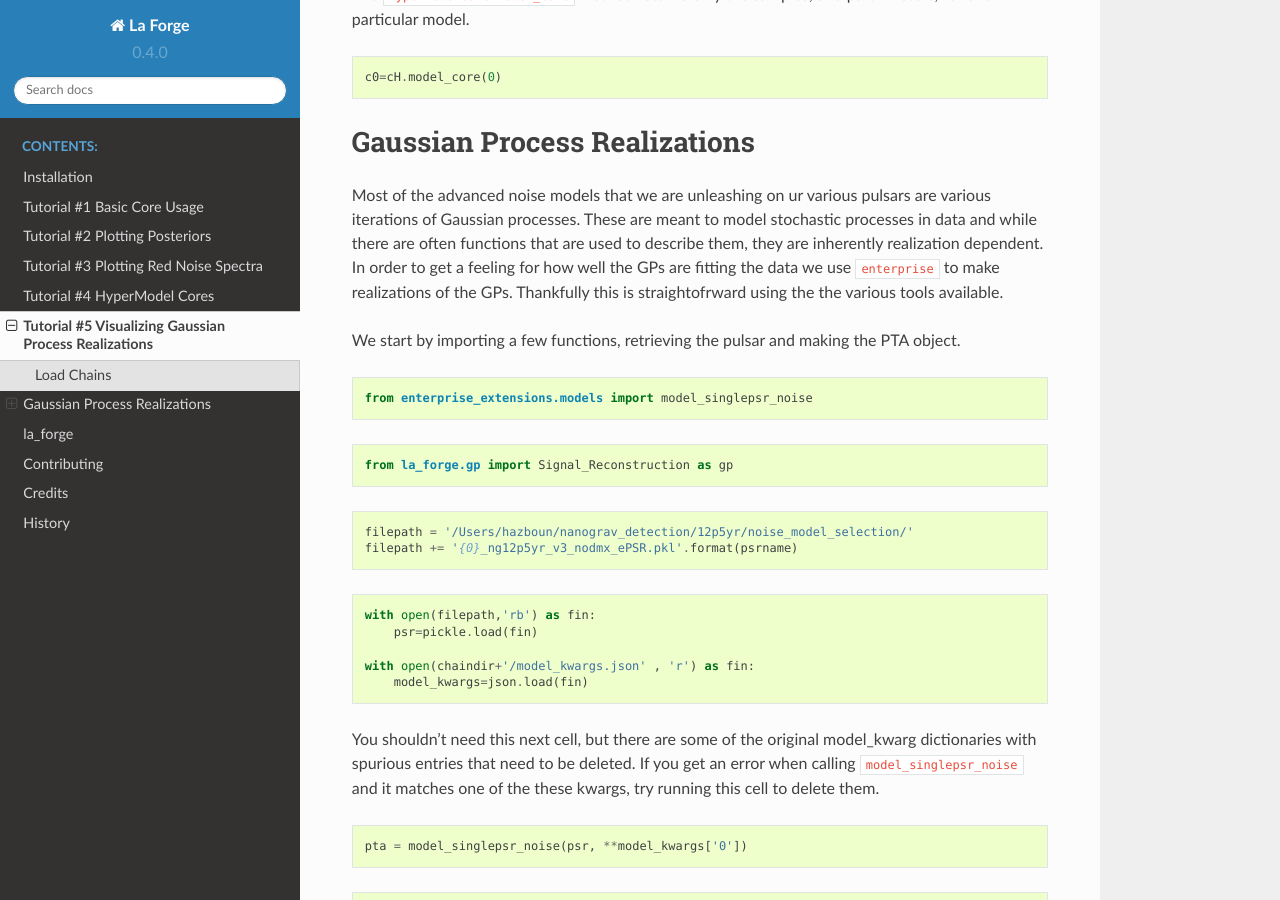
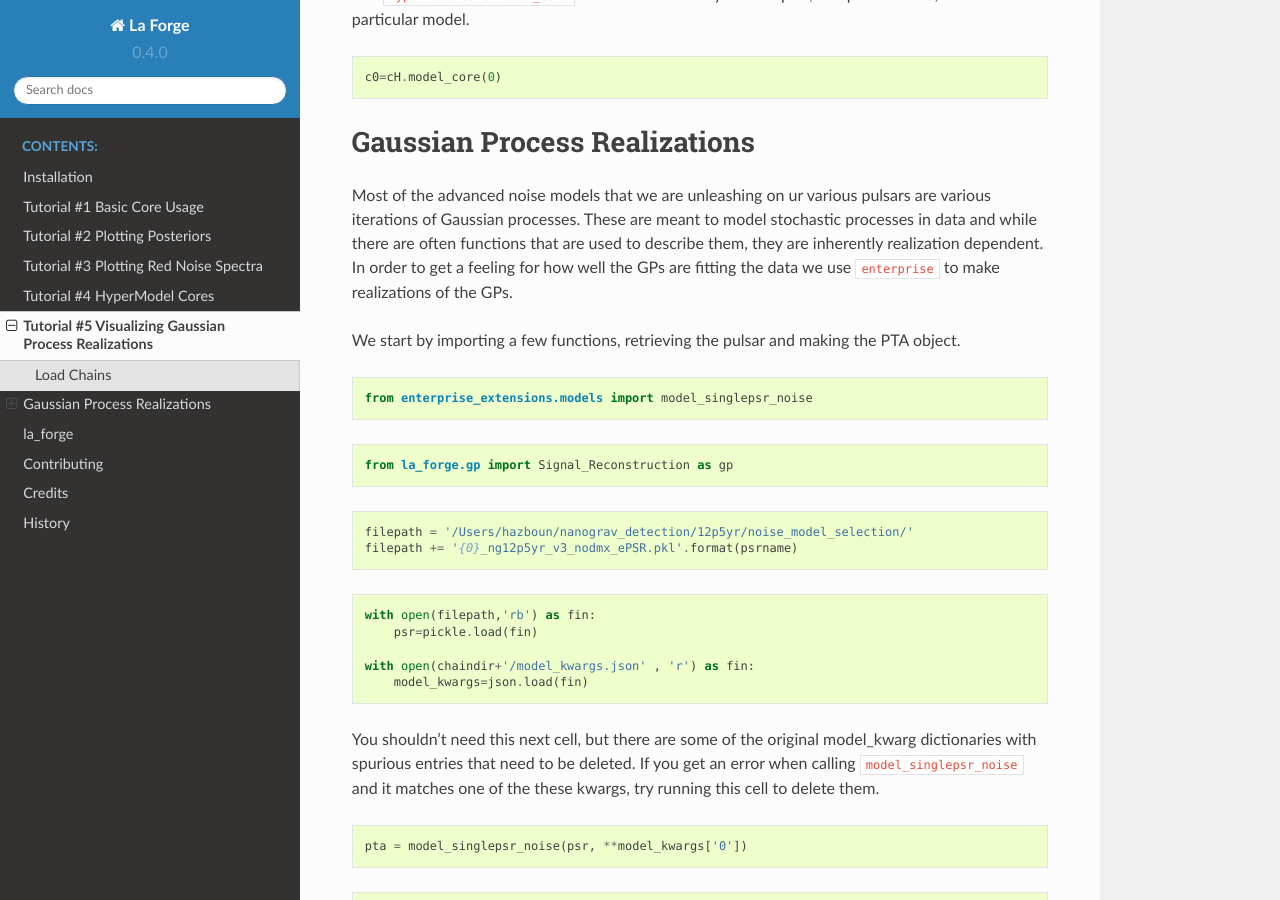
Before and after one commit to nanograv/la_forge, a Sphinx documentation site: the page built from docs/gp_visualization.rst, in a window 1280 px wide and 900 px high, scrolled down 857 px. Built offline with Sphinx 7.4.7 and the Read the Docs theme 2.0.0, drawn with Linux system fonts in a browser that asks for light colours.

Commit message:
fix typos

```diff
--- a/docs/gp_visualization.rst
+++ b/docs/gp_visualization.rst
@@ -55,8 +55,6 @@ model stochastic processes in data and while there are often functions
 that are used to describe them, they are inherently realization
 dependent. In order to get a feeling for how well the GPs are fitting
 the data we use ``enterprise`` to make realizations of the GPs.
-Thankfully this is straightofrward using the the various tools
-available.
 
 We start by importing a few functions, retrieving the pulsar and making
 the PTA object.
```
